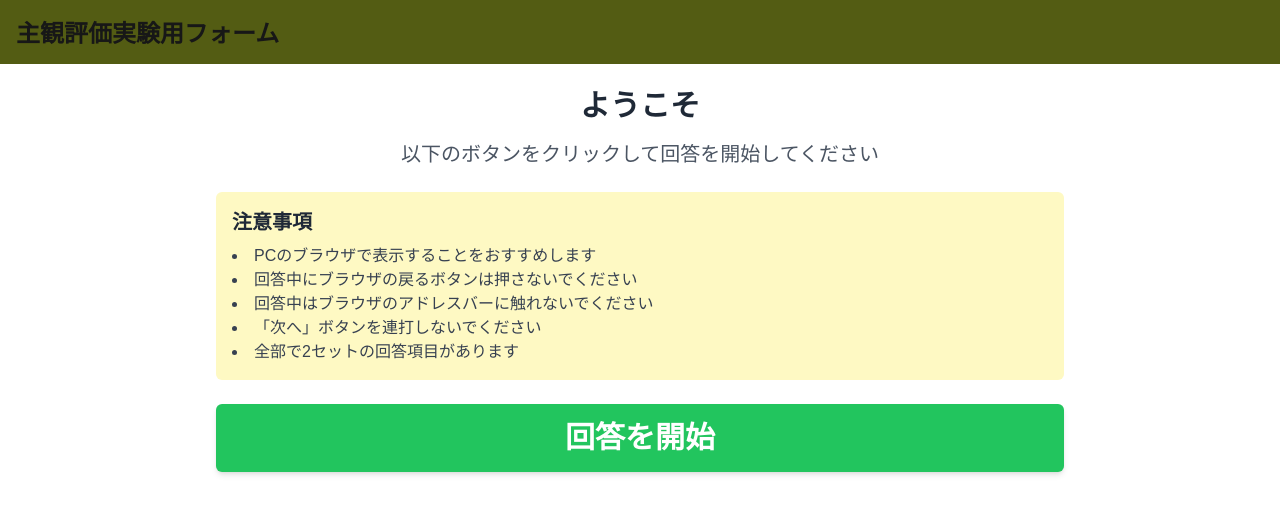
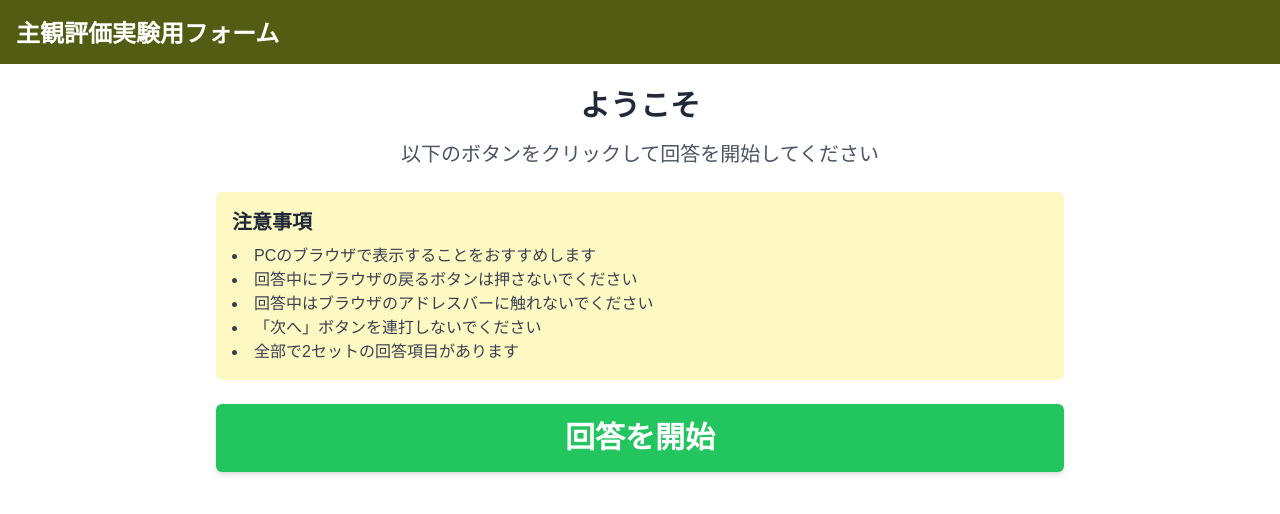
Before and after one commit to keufcp/image-ranker, a Next.js app: page / in a window 1280 px wide. Shown: the top 514 px of the page. Built offline with nearby package versions, Linux system fonts and the light colour scheme.

Commit message:
Fixed a CSS syntax error.

```diff
--- a/src/components/layout/header.tsx
+++ b/src/components/layout/header.tsx
@@ -1,7 +1,7 @@
 export function Header() {
     return <header className="bg-customOlive h-16 sticky flex items-center justify-between px-4">
         <h1
-            className="text-whitefont-extrabold text-2xl"
+            className="text-white font-extrabold text-2xl"
             style={{ fontFamily: "Impact, sans-serif" }}
         >
             <b>主観評価実験用フォーム</b>
```
